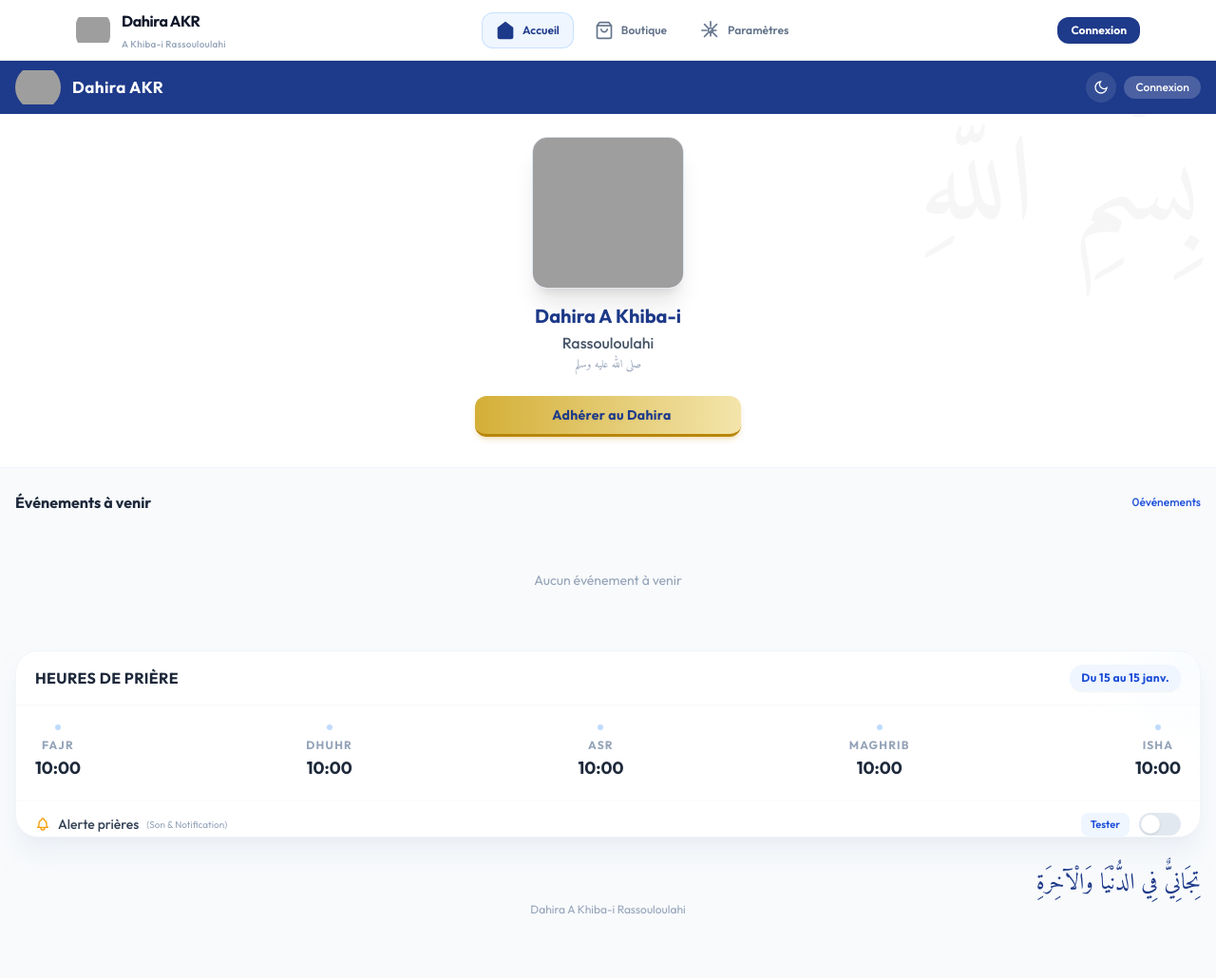
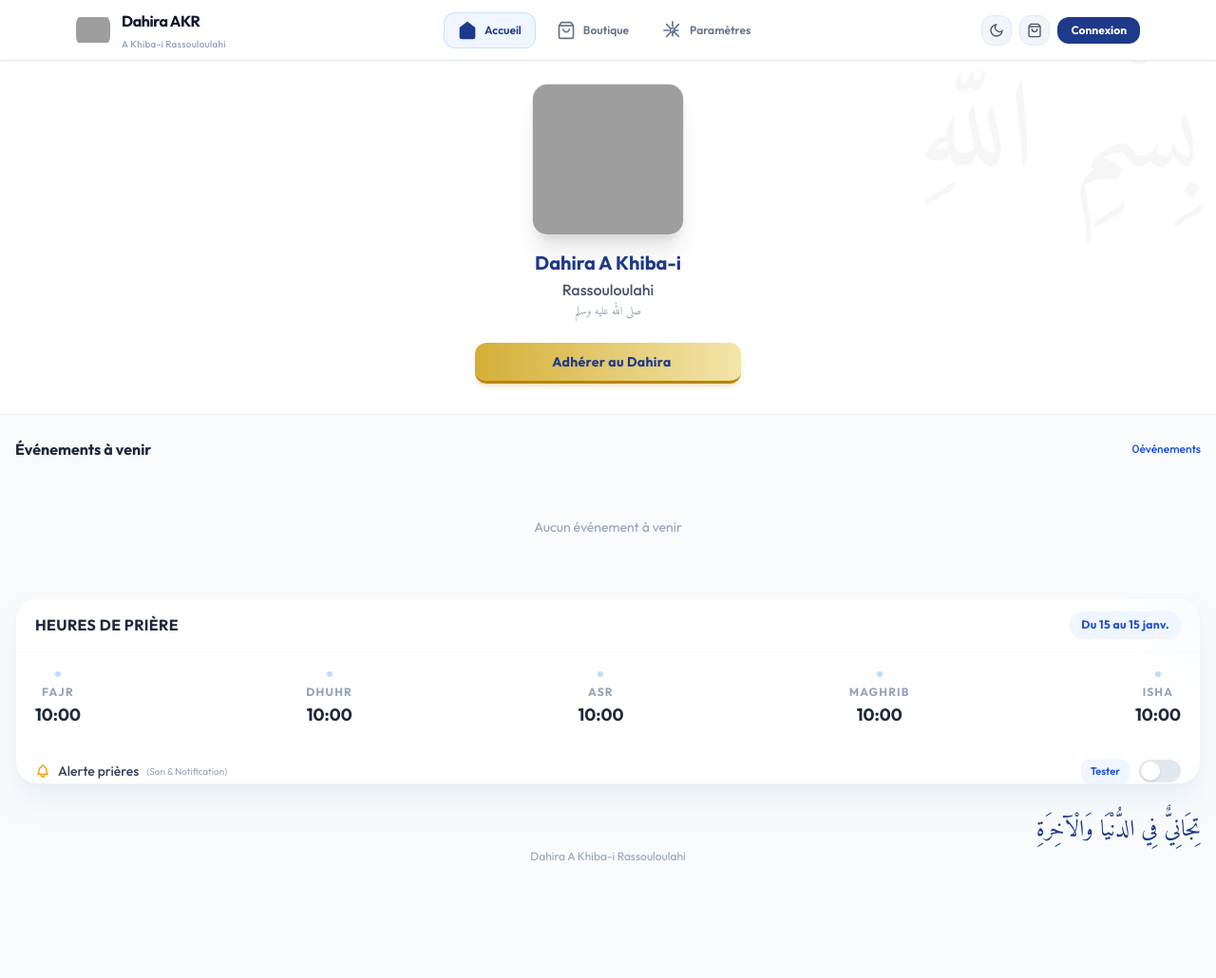
Before and after one commit to Bouba-sn/Dahira-AKR, a PHP site: page /pages/accueil.php in a window 1280 px wide. Shown: the whole page at 95% size. Run offline with PHP 8.4, Linux system fonts and the light colour scheme; tables that the repository leaves empty hold one stand-in row (values such as "Sample post"); some libraries are stand-ins or nearby versions; grey boxes are pictures that could not be loaded.

Commit message:
feat(ui): barre de navigation desktop enrichie, mode sombre et badges

```diff
--- a/includes/footer.php
+++ b/includes/footer.php
@@ -154,12 +154,12 @@
   count() { return this.get().reduce((s, i) => s + i.qty, 0); },
   clear() { localStorage.removeItem('dahira_cart'); this.updateBadge(); },
   updateBadge() {
-    const badge = document.getElementById('cart-badge');
     const count = this.count();
-    if (badge) {
-      badge.textContent = count;
-      badge.style.display = count >0 ?'flex':'none';
-    }
+    const badges = document.querySelectorAll('#cart-badge, #cart-badge-desktop, .cart-badge');
+    badges.forEach(b => {
+      b.textContent = count;
+      b.style.display = count > 0 ? 'flex' : 'none';
+    });
   }
 };
 
--- a/includes/header.php
+++ b/includes/header.php
@@ -190,6 +190,10 @@
                 padding-top: 64px !important;
                 padding-bottom: 0 !important;
             }
+            /* Sur desktop, les barres d'en-tête internes ne doivent pas coller sous la navbar fixe */
+            .sticky.top-0 {
+                position: static !important;
+            }
         }
 
 /* App container - scrollable within fixed viewport */
--- a/includes/navbar-bottom.php
+++ b/includes/navbar-bottom.php
@@ -16,6 +16,17 @@
         $userInitials = strtoupper(mb_substr($parts[0], 0, 1) . mb_substr($parts[1], 0, 1));
     } else {
         $userInitials = strtoupper(mb_substr($userName, 0, 2));
+    }
+}
+
+$unreadNotifsCount = 0;
+if ($isUserLoggedIn && function_exists('db')) {
+    try {
+        $stmtNotif = db()->prepare("SELECT COUNT(*) FROM notifications WHERE user_id = ? AND lu = 0");
+        $stmtNotif->execute([(int)$_SESSION['user_id']]);
+        $unreadNotifsCount = (int)$stmtNotif->fetchColumn();
+    } catch (\Throwable $e) {
+        $unreadNotifsCount = 0;
     }
 }
 ?>
@@ -108,8 +119,48 @@
 
         <!-- 3. ACTIONS PROFIL & SESSION (VISIBLE SUR DESKTOP) -->
         <div class="hidden md:flex items-center gap-2 shrink-0">
+            <!-- Bouton Mode Sombre -->
+            <button type="button" onclick="toggleDarkMode()" class="w-8 h-8 rounded-xl bg-slate-100 hover:bg-slate-200 text-slate-600 dark:bg-slate-800 dark:hover:bg-slate-700 dark:text-slate-300 border border-slate-200 dark:border-slate-700 flex items-center justify-center transition-colors cursor-pointer" title="Changer le thème">
+                <svg class="w-4 h-4 hidden dark:block text-amber-400" fill="none" stroke="currentColor" stroke-width="2" viewBox="0 0 24 24">
+                    <circle cx="12" cy="12" r="5"></circle>
+                    <line x1="12" y1="1" x2="12" y2="3"></line>
+                    <line x1="12" y1="21" x2="12" y2="23"></line>
+                    <line x1="4.22" y1="4.22" x2="5.64" y2="5.64"></line>
+                    <line x1="18.36" y1="18.36" x2="19.78" y2="19.78"></line>
+                    <line x1="1" y1="12" x2="3" y2="12"></line>
+                    <line x1="21" y1="12" x2="23" y2="12"></line>
+                    <line x1="4.22" y1="19.78" x2="5.64" y2="18.36"></line>
+                    <line x1="18.36" y1="5.64" x2="19.78" y2="4.22"></line>
+                </svg>
+                <svg class="w-4 h-4 block dark:hidden text-slate-600" fill="none" stroke="currentColor" stroke-width="2" viewBox="0 0 24 24">
+                    <path d="M21 12.79A9 9 0 1 1 11.21 3 7 7 0 0 0 21 12.79z"></path>
+                </svg>
+            </button>
+
+            <!-- Bouton Panier Global -->
+            <a href="/pages/panier.php" class="relative w-8 h-8 rounded-xl bg-slate-100 hover:bg-slate-200 text-slate-600 dark:bg-slate-800 dark:hover:bg-slate-700 dark:text-slate-300 border border-slate-200 dark:border-slate-700 flex items-center justify-center transition-colors" title="Mon Panier">
+                <svg class="w-4 h-4" fill="none" stroke="currentColor" stroke-width="2" viewBox="0 0 24 24">
+                    <path stroke-linecap="round" stroke-linejoin="round" d="M6 2 3 6v14a2 2 0 0 0 2 2h14a2 2 0 0 0 2-2V6l-3-4z"/>
+                    <line x1="3" x2="21" y1="6" y2="6"/>
+                    <path stroke-linecap="round" stroke-linejoin="round" d="M16 10a4 4 0 0 1-8 0"/>
+                </svg>
+                <span id="cart-badge-desktop" class="cart-badge absolute -top-1.5 -right-1.5 w-4 h-4 bg-red-500 text-white text-[9px] font-bold rounded-full items-center justify-center hidden flex">0</span>
+            </a>
+
             <?php if ($isUserLoggedIn): ?>
-            <div class="flex items-center gap-2 bg-slate-100 dark:bg-slate-800 border border-slate-200 dark:border-slate-700 rounded-xl px-2.5 py-1">
+            <!-- Cloche Notifications -->
+            <a href="/pages/notifications.php" class="relative w-8 h-8 rounded-xl bg-slate-100 hover:bg-slate-200 text-slate-600 dark:bg-slate-800 dark:hover:bg-slate-700 dark:text-slate-300 border border-slate-200 dark:border-slate-700 flex items-center justify-center transition-colors" title="Notifications">
+                <svg class="w-4 h-4" fill="none" stroke="currentColor" stroke-width="2" viewBox="0 0 24 24">
+                    <path stroke-linecap="round" stroke-linejoin="round" d="M18 8A6 6 0 0 0 6 8c0 7-3 9-3 9h18s-3-2-3-9"></path>
+                    <path stroke-linecap="round" stroke-linejoin="round" d="M13.73 21a2 2 0 0 1-3.46 0"></path>
+                </svg>
+                <?php if ($unreadNotifsCount > 0): ?>
+                <span class="absolute top-1 right-1 w-2.5 h-2.5 bg-red-500 rounded-full border-2 border-white dark:border-slate-900 animate-pulse"></span>
+                <?php endif; ?>
+            </a>
+
+            <!-- Profil connecté -->
+            <a href="<?= $isUserAdmin ? '/admin/dashboard.php' : '/pages/parametres.php' ?>" class="flex items-center gap-2 bg-slate-100 hover:bg-slate-200 dark:bg-slate-800 dark:hover:bg-slate-700 border border-slate-200 dark:border-slate-700 rounded-xl px-2.5 py-1 transition-colors" title="Mon compte">
                 <div class="w-7 h-7 rounded-lg <?= $isUserAdmin ? 'bg-gradient-to-br from-gold-500 to-amber-600 text-slate-950' : 'bg-gradient-to-br from-primary-700 to-blue-900 text-white' ?> font-black text-xs flex items-center justify-center shadow-xs">
                     <?= e($userInitials) ?>
                 </div>
@@ -117,7 +168,7 @@
                     <p class="text-xs font-semibold text-slate-900 dark:text-white max-w-[110px] truncate"><?= e($userName) ?></p>
                     <p class="text-[10px] <?= $isUserAdmin ? 'text-gold-600 dark:text-gold-400 font-bold' : 'text-slate-400' ?>"><?= $isUserAdmin ? 'Administrateur' : 'Membre' ?></p>
                 </div>
-            </div>
+            </a>
             <a href="/public/logout.php" class="w-8 h-8 rounded-xl bg-slate-100 hover:bg-rose-50 text-slate-500 hover:text-rose-600 dark:bg-slate-800 dark:hover:bg-rose-950/40 dark:text-slate-400 dark:hover:text-rose-300 border border-slate-200 dark:border-slate-700 flex items-center justify-center transition-colors" title="Se déconnecter">
                 <svg class="w-4 h-4" fill="none" stroke="currentColor" stroke-width="2" viewBox="0 0 24 24"><path stroke-linecap="round" stroke-linejoin="round" d="M17 16l4-4m0 0l-4-4m4 4H7m6 4v1a3 3 0 01-3 3H6a3 3 0 01-3-3V7a3 3 0 013-3h4a3 3 0 013 3v1"/></svg>
             </a>
--- a/pages/accueil.php
+++ b/pages/accueil.php
@@ -18,8 +18,8 @@
 $dahira = $pdo->query("SELECT * FROM evenements WHERE type='dahira_samedi'AND date_evenement >= NOW() ORDER BY date_evenement ASC LIMIT 1")->fetch();
 ?>
 
-<!-- TOP BAR -->
-<div class="sticky top-0 z-40 bg-primary-900 text-white px-4 flex items-center justify-between" style="height: calc(3.5rem + env(safe-area-inset-top, 0px)); padding-top: env(safe-area-inset-top, 0px);">
+<!-- TOP BAR (VISIBLE SUR MOBILE UNIQUEMENT, SUR DESKTOP LA NAVBAR PRINCIPALE PREND LE RELAIS) -->
+<div class="sticky top-0 z-40 bg-primary-900 text-white px-4 flex items-center justify-between md:hidden" style="height: calc(3.5rem + env(safe-area-inset-top, 0px)); padding-top: env(safe-area-inset-top, 0px);">
     <!-- Logo + Titre (Gauche) -->
     <div class="flex items-center gap-3">
       <div class="w-12 h-12 rounded-full flex items-center justify-center overflow-hidden shrink-0 logo-container">
```
